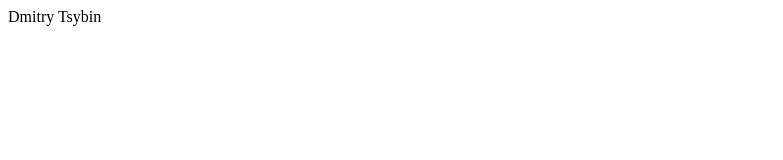
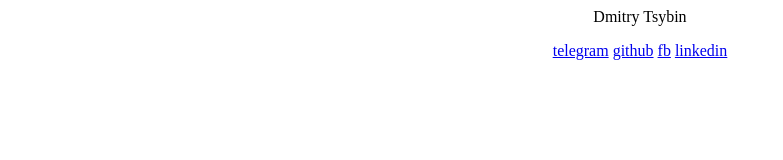
Before and after one commit to dtsbn/dtsbn.github.io, a plain HTML site: page index.html in a window 1280 px wide. Shown: the whole page, without its empty margins (0-783 px from the left). Drawn offline with Linux system fonts and the light colour scheme.

Commit message:
very simple first version of my personal page

```diff
--- a/index.html
+++ b/index.html
@@ -1 +1,16 @@
-Dmitry Tsybin
+<html>
+<head>
+    <title>Dmitry Tsybin</title>
+</head>
+<body>
+    <div style="background-color:white">
+        <p style="text-align:center">Dmitry Tsybin</p>
+        <p style="text-align:center">
+            <a href="http://telegram.me/dtsbn">telegram</a>
+            <a href="http://github.com/dtsbn">github</a>
+            <a href="https://www.facebook.com/d.tsybin">fb</a>
+            <a href="https://www.linkedin.com/in/tsybin">linkedin</a>
+        </p>
+    </div>
+</body>
+</html>
```
